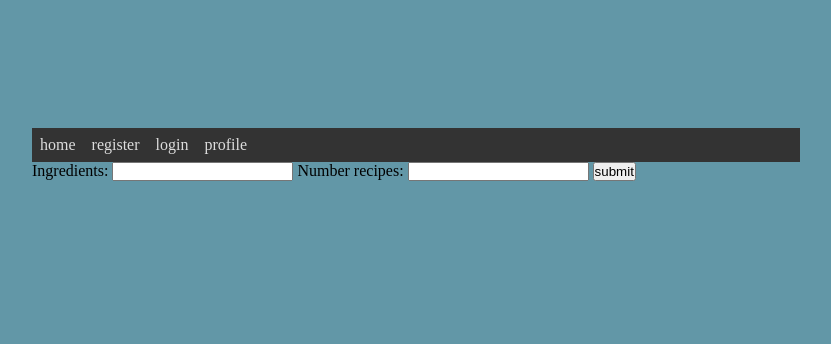
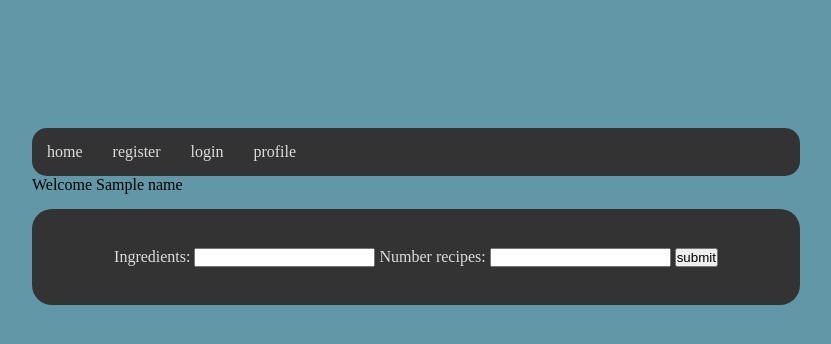
Before and after one commit to avatar63/Recipe_Proj, a Django app: template recipe_match/ingredients/templates/register.html in a window 1280 px wide. Shown: the top 344 px of the page, without its empty margins (224-1055 px from the left). Run offline with Django 4.2, Linux system fonts and the light colour scheme; the template is opened without the code that fills it: values that come from a table or form of the project are taken from there, most other values are stand-ins (such as "Sample title", 1, 10 or a date in 2020).

Commit message:
Frontend Modifications

```diff
--- a/recipe_match/ingredients/templates/base_template.html
+++ b/recipe_match/ingredients/templates/base_template.html
@@ -8,15 +8,18 @@
     </head>
 
     <body>
-        <div id = "nav">
+        <div id = "nav" >
             <nav>
-                <ul>
-                    <li><a href="/ingredients">home</a></li>
-                    <li><a href="/accounts/register">register</a></li>
-                    <li><a href="/accounts/login">login</a></li>
-                    <li><a href="/accounts/profile">profile</a></li>
+                <ul style="border-radius: 15px;" >
+                    <li ><a href="/ingredients" style="padding: 15px;"> home</a></li>
+                    <li><a href="/accounts/register" style="padding: 15px;">register</a></li>
+                    <li><a href="/accounts/login" style="padding: 15px;">login</a></li>
+                    <li><a href="/accounts/profile" style="padding: 15px;">profile</a></li>
                 </ul>
             </nav>
+            <div>
+                Welcome {{name}}
+            </div>
         </div>
         {% block basic_form %}
         {% endblock %}
--- a/recipe_match/ingredients/templates/index.html
+++ b/recipe_match/ingredients/templates/index.html
@@ -12,7 +12,7 @@
     </head>
 
 
-        <div style="display: flex;justify-content: center; margin-top: 2%; padding:5%; background-color: #333; color:#dddddd; text-align: center;">
+        <div style="display: flex;justify-content: center; margin-top: 2%; padding:5%; background-color: #333; color:#dddddd; text-align: center; border-radius: 20px;">
                <div>
 
                     <form  action="" method="post">
--- a/recipe_match/ingredients/templates/register.html
+++ b/recipe_match/ingredients/templates/register.html
@@ -2,12 +2,15 @@
 
 {% block basic_form %}
 
-<form action="" method="post">
+<form action="" method="post"
+style="display: flex;justify-content: center; margin-top: 2%; padding:5%; background-color: #333; color:#dddddd; text-align: center; border-radius: 20px;">
+    <div>
     {% csrf_token %}
 
         {{form}}
 
         <button type="submit">submit</button>
+    </div>
 </form>
 
 
--- a/recipe_match/ingredients/templates/registration/login.html
+++ b/recipe_match/ingredients/templates/registration/login.html
@@ -2,11 +2,13 @@
 
 {% block basic_form %}
 
-<form action="" method="post">
+<form action="" method="post"
+style="display: flex;justify-content: center; margin-top: 2%; padding:5%; background-color: #333; color:#dddddd; text-align: center; border-radius: 20px;">
     {% csrf_token %}
         {{form}}
 
         <button type="submit">submit</button>
 </form>
 
+
 {% endblock %}
--- a/recipe_match/ingredients/templates/registration/register.html
+++ b/recipe_match/ingredients/templates/registration/register.html
@@ -1,7 +1,8 @@
 {% extends 'base_template.html' %}
 {% block basic_form %}
 
-<form action="" method="post">
+<form action="" method="" style="display: flex;justify-content: center; margin-top: 2%; padding:5%; background-color: #333; color:#dddddd; text-align: center; border-radius: 20px;">
+
     {% csrf_token %}
 
         {{form}}
--- a/recipe_match/ingredients/views.py
+++ b/recipe_match/ingredients/views.py
@@ -52,8 +52,10 @@ def output(request,ingredients,minimum_recipes):
     data_dict=ob.recipes_search(data,minimum_recipes)
     final_data=ob.final_data(data_dict)
     # print(final_data)
+    name = request.user
     context ={
         'final_data' : final_data,
+        'name' : name,
     }
     return render(request,'output.html',context)
 
@@ -62,10 +64,11 @@ def know_more(request,id):
     ob=recipe_parser("fbb7be320f9842a9ad38be90a1e8e288")
     dish_data = ob.recipeinformation(id)
     instructions = dish_data["analyzedInstructions"]
-    print("THIS IS KNOW MORE PAGE")
+    name = request.user
     context = {
         'dish_data':dish_data,
         'instructions':instructions,
+        'name':name
     }
     return render(request,'know_more.html',context)
 
--- a/recipe_match/static/stylesheet.css
+++ b/recipe_match/static/stylesheet.css
@@ -7,17 +7,12 @@ body{
     margin: 10% 20%;
 }
 
-nav {
-    display: flexbox;
-
-}
-
 nav ul{
     list-style-type: none;
-    margin: 0;
-    padding: 0;
+    border-radius: 15px;
     overflow: hidden;
-  background-color: #333;
+    background-color: #333;
+    border-radius: 15px;
 }
 
 nav ul li{
@@ -30,7 +25,7 @@ nav ul li a{
     text-decoration: none;
     color: #dddddd;
     display: block;
-    padding: 8px;
+    padding: 15px;
 
 }
 
@@ -56,3 +51,17 @@ nav ul li a{
     border-radius: 5px;
     width:50%;
 }
+
+
+#main{
+    padding: 8%;
+    color: red;
+}
+
+input#id_username{
+    color: #333;
+}
+
+form{
+    color: red;
+}
```
Also changed, not shown: recipe_match/db.sqlite3, recipe_match/ingredients/templates/registration/profile.html (line endings or trailing spaces), recipe_match/ingredients/urls.py (line endings or trailing spaces).
